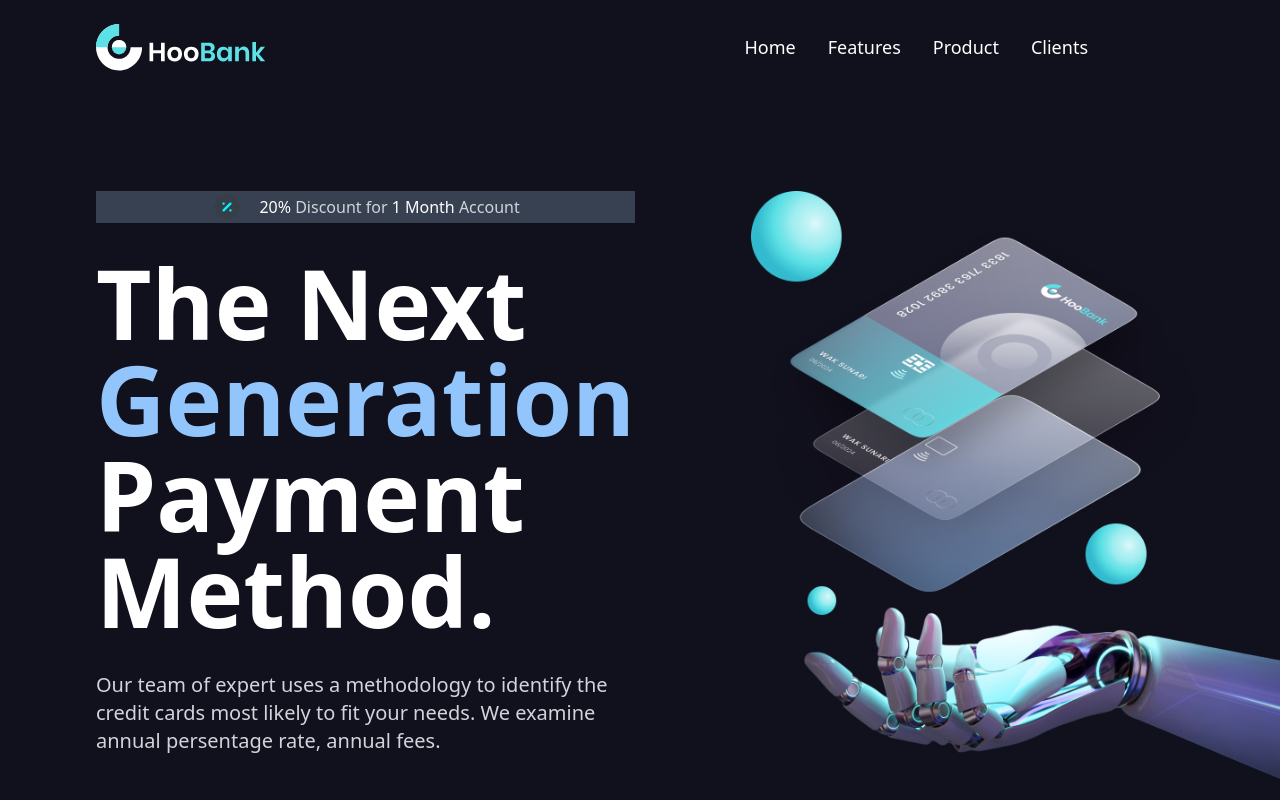
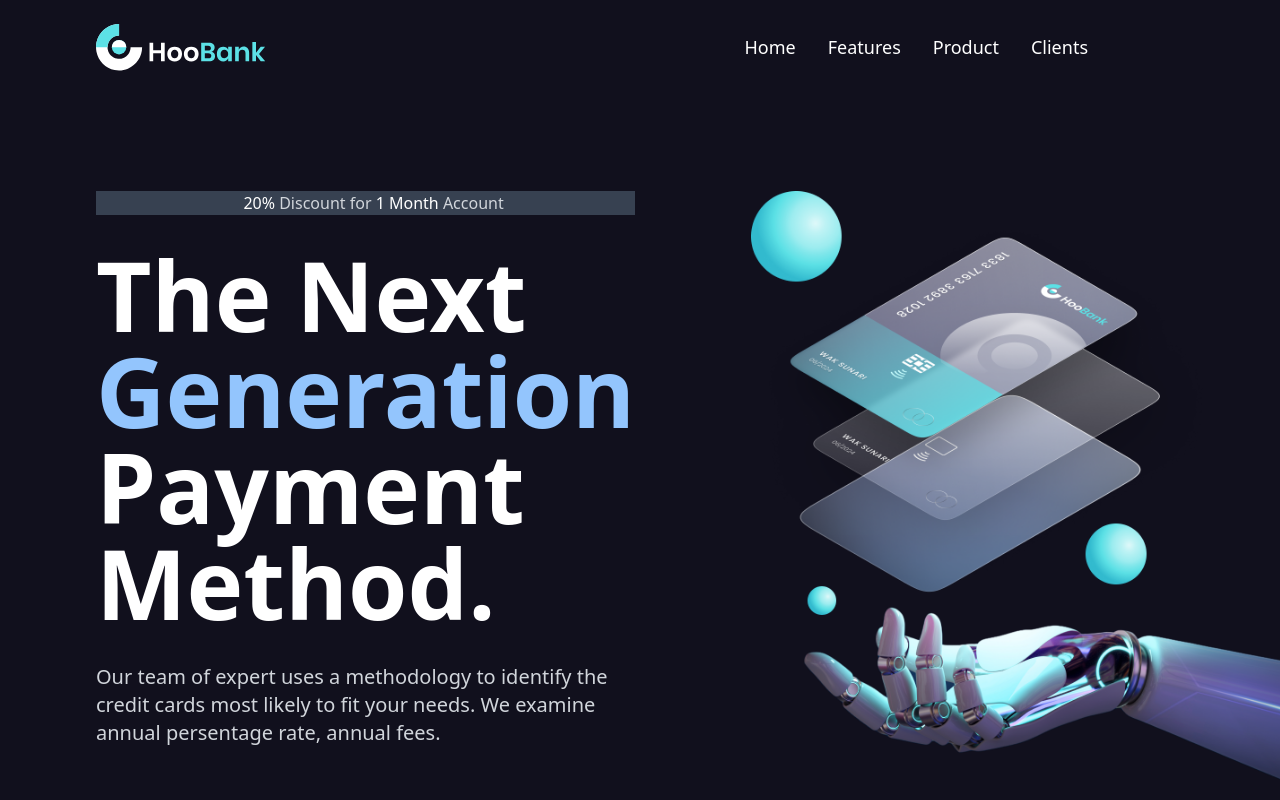
Before and after one commit to Alimisolution/modern-business, a React (Vite) app: page / in a window 1280 px wide. Shown: the top 800 px of the page. Built offline with nearby package versions, Linux system fonts and the light colour scheme.

Commit message:
remover img

```diff
--- a/src/components/Banner.jsx
+++ b/src/components/Banner.jsx
@@ -1,5 +1,4 @@
 import React from 'react';
-import Discount from '../assets/discount.svg'
 import bannerImg from '../assets/robot.png'
 
 const Banner = () => {
@@ -7,7 +6,6 @@ const Banner = () => {
     <div className=' pt-24 lg:pb-2 flex flex-col md:flex-row gap-16' id='home'>
         <div className='text-white '>
             <div className='bg-gray-700 w-[100%] md:w-[10%]flex-row flex items-center justify-center'>
-                <img src={Discount} alt="discount" />
                 <p className='ml-4 font-semi-bold'>20% <span className='text-gray-300'>Discount for </span>1 Month <span className='text-gray-300'>Account</span></p>
             </div>
                 <h1 className='text-3xl lg:text-8xl font-bold pt-[2rem]'>The Next <span className='text-blue-300'>Generation</span> Payment Method.</h1>
```
